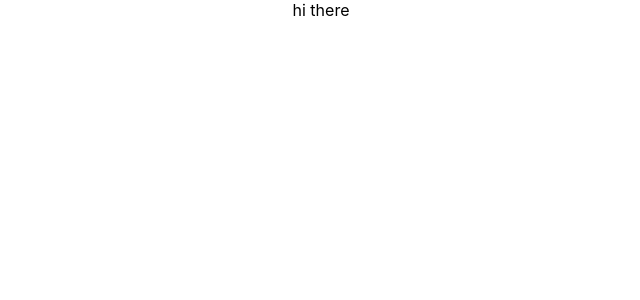
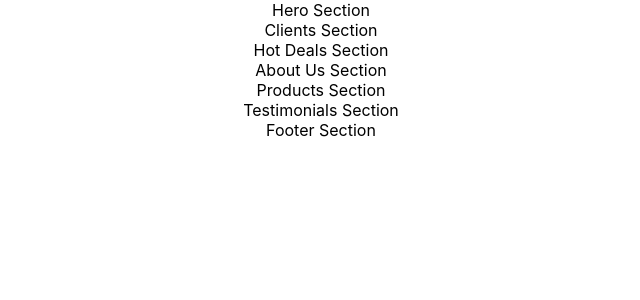
Before and after one commit to AnilK-Panta/furniture-shop, a React (Create React App) app: page / in a window 1280 px wide. Shown: the top 300 px of the page, without its empty margins (319-959 px from the left). Built offline with nearby package versions, Linux system fonts and the light colour scheme.

Commit message:
section created

```diff
--- a/src/App.js
+++ b/src/App.js
@@ -1,7 +1,12 @@
 import "./App.css";
+import HomePage from "./pages/HomePage";
 
 function App() {
-  return <div className="App">hi there</div>;
+  return (
+    <div className="App">
+      <HomePage />
+    </div>
+  );
 }
 
 export default App;
--- /dev/null
+++ b/src/pages/HomePage.js
@@ -0,0 +1,21 @@
+import AboutUs from "../sections/AboutUs";
+import Clients from "../sections/Clients";
+import Footer from "../sections/Footer";
+import Hero from "../sections/Hero";
+import HotDeals from "../sections/HotDeals";
+import Products from "../sections/Products";
+import Testimonials from "../sections/Testimonials";
+
+export default function HomePage() {
+  return (
+    <div className="homepageWrapper">
+      <Hero />
+      <Clients />
+      <HotDeals />
+      <AboutUs />
+      <Products />
+      <Testimonials />
+      <Footer />
+    </div>
+  );
+}
--- /dev/null
+++ b/src/sections/AboutUs.js
@@ -0,0 +1,3 @@
+export default function AboutUs() {
+  return <div>About Us Section</div>;
+}
--- /dev/null
+++ b/src/sections/Clients.js
@@ -0,0 +1,3 @@
+export default function Clients() {
+  return <div>Clients Section</div>;
+}
--- /dev/null
+++ b/src/sections/Footer.js
@@ -0,0 +1,3 @@
+export default function Footer() {
+  return <div>Footer Section</div>;
+}
--- /dev/null
+++ b/src/sections/Hero.js
@@ -0,0 +1,3 @@
+export default function Hero() {
+  return <div className="herosectionWrapper">Hero Section</div>;
+}
--- /dev/null
+++ b/src/sections/HotDeals.js
@@ -0,0 +1,3 @@
+export default function HotDeals() {
+  return <div>Hot Deals Section</div>;
+}
--- /dev/null
+++ b/src/sections/Products.js
@@ -0,0 +1,3 @@
+export default function Products() {
+  return <div>Products Section</div>;
+}
--- /dev/null
+++ b/src/sections/Testimonials.js
@@ -0,0 +1,3 @@
+export default function Testimonials() {
+  return <div>Testimonials Section</div>;
+}
```
